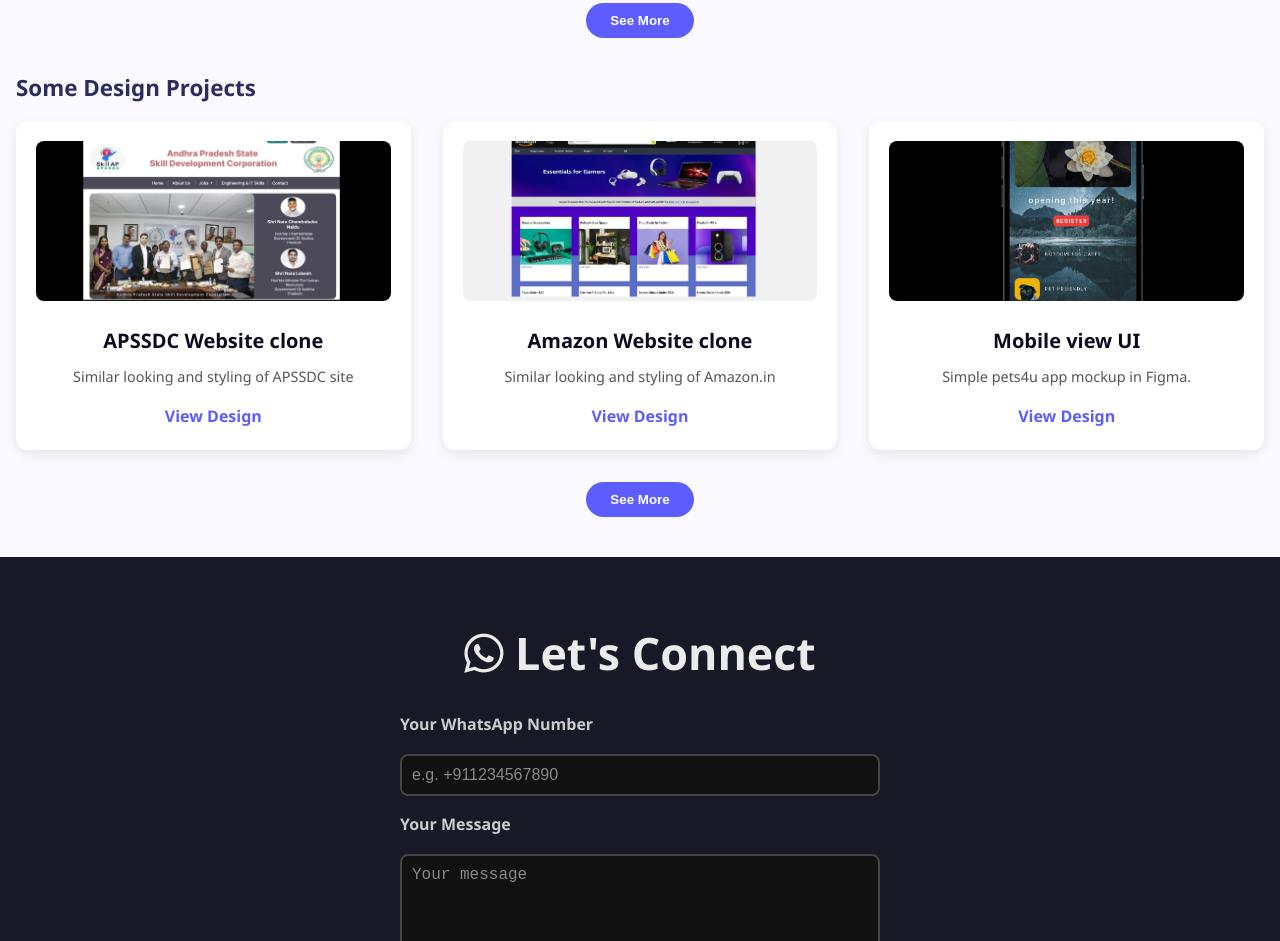
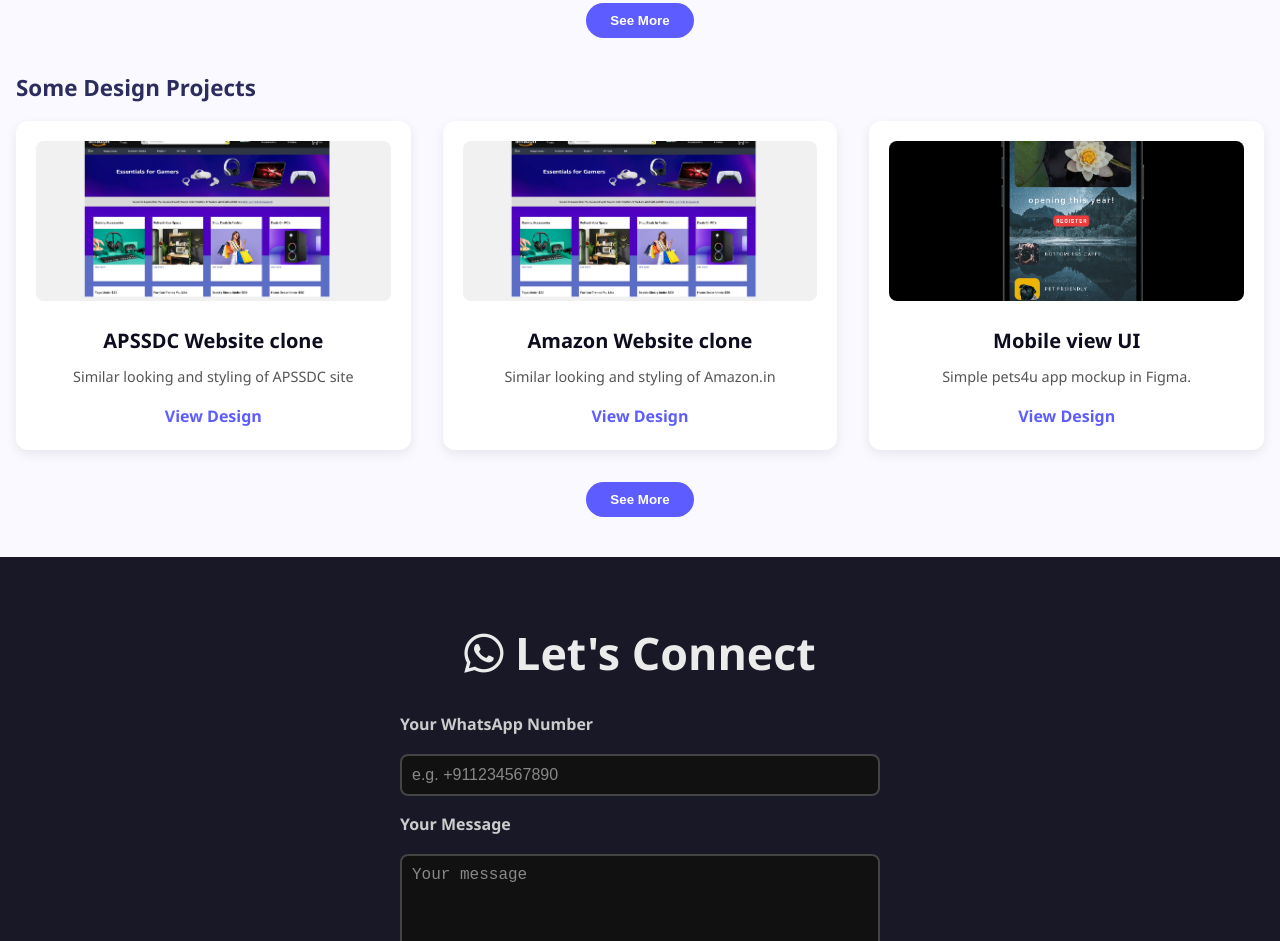
Before and after one commit to Sudeep1502/portfolio-site, a plain HTML site: page index.html in a window 1280 px wide. Shown: the part 1508-2449 px from the top of the page. Drawn offline with nearby package versions, Linux system fonts and the light colour scheme; a web font is replaced by a local one.

Commit message:
Update index.html

```diff
--- a/index.html
+++ b/index.html
@@ -124,7 +124,7 @@
   <div class="project-grid" id="design-projects">
     <!-- Visible Design Projects -->
     <div class="project-card" data-aos="fade-up">
-      <img src="assets/APclone.png" alt="Design 1" />
+      <img src="https://github.com/Sudeep1502/portfolio-site/blob/main/assets/AMznclone.png?raw=true" alt="Design 1" />
       <h3>APSSDC Website clone</h3>
       <p>Similar looking and styling of APSSDC site</p>
       <a href="https://www.figma.com/proto/t8LV43QnnuEJ7jbBiBpu2M/Project-1?node-id=0-1&t=xNS7HczX39AYrWbv-1" target="_blank">View Design</a>
```
